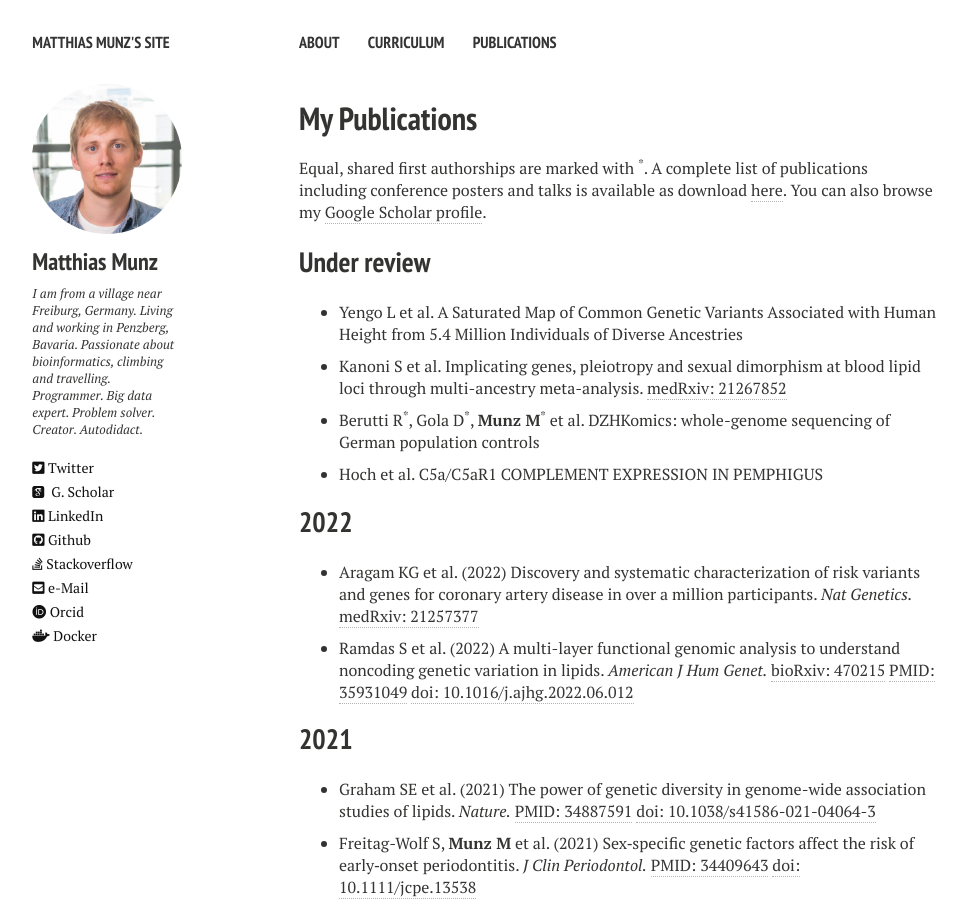
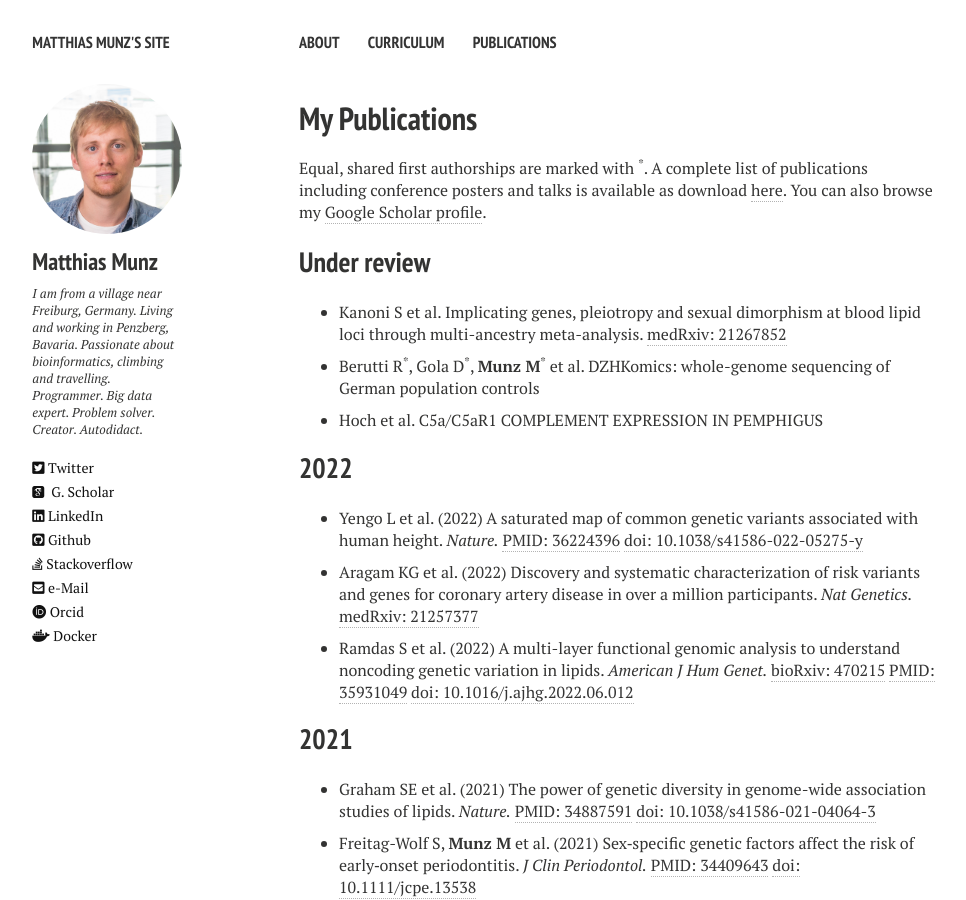
Before and after one commit to matmu/matmu.github.io-deprecated, a Jekyll site: the page built from _pages/publications.md, in a window 1280 px wide and 900 px high. Shown: the whole window, without its empty margins (21-987 px from the left). Built offline with Jekyll 4.4.1, drawn with Linux system fonts in a browser that asks for light colours; nearby versions of some CDN libraries.

Commit message:
Update publications.yml

```diff
--- a/_data/publications.yml
+++ b/_data/publications.yml
@@ -1,8 +1,6 @@
 
 - year: "Under review"
   publications:
-    - authors: "Yengo L et al."
-      title: "A Saturated Map of Common Genetic Variants Associated with Human Height from 5.4 Million Individuals of Diverse Ancestries"
     - authors: "Kanoni S et al."
       title: "Implicating genes, pleiotropy and sexual dimorphism at blood lipid loci through multi-ancestry meta-analysis."
       medrxiv: 21267852
@@ -14,6 +12,11 @@
 
 - year: 2022
   publications:
+    - authors: "Yengo L et al."
+      title: "A saturated map of common genetic variants associated with human height."
+      doi: "10.1038/s41586-022-05275-y"
+      pmid: 36224396
+      journal: "Nature."
     - authors: "Aragam KG et al."
       title: "Discovery and systematic characterization of risk variants and genes for coronary artery disease in over a million participants."
       medrxiv: 21257377
```
